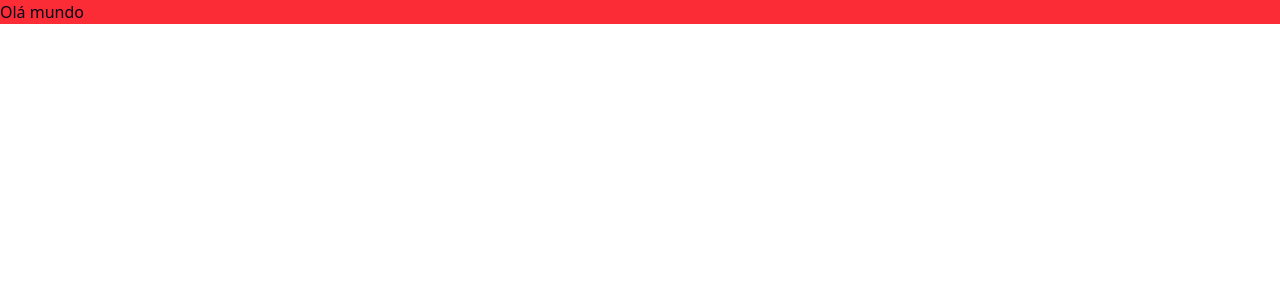
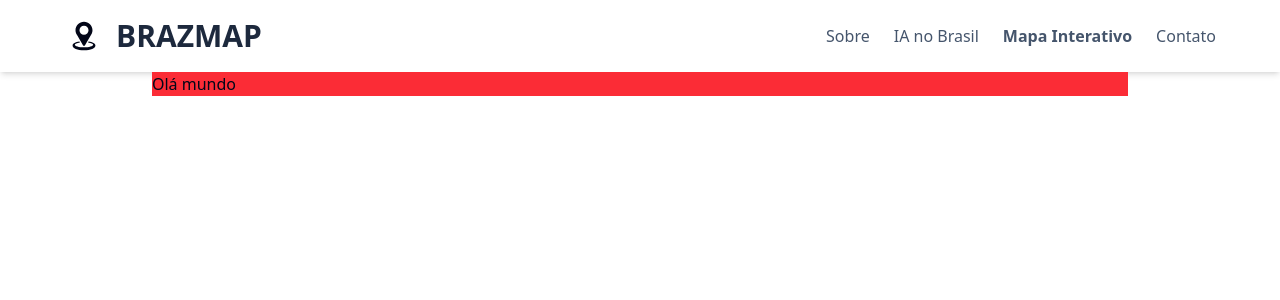
Before and after one commit to joseajr17/interactive-map, a Next.js app: page / in a window 1280 px wide. Shown: the top 300 px of the page. Built offline with nearby package versions, Linux system fonts and the light colour scheme.

Commit message:
feat: components <Header /> and <Container />

```diff
--- a/src/app/layout.tsx
+++ b/src/app/layout.tsx
@@ -1,5 +1,7 @@
 import type { Metadata } from "next";
 import "./globals.css";
+import { Container } from "@/components/Container";
+import { Header } from "@/components/Header";
 
 export const metadata: Metadata = {
   title: "Mapa Interativo",
@@ -13,11 +15,9 @@ export default function RootLayout({
 }>) {
   return (
     <html lang="pt-BR">
-      <body
-        suppressHydrationWarning
-        className={``}
-      >
-        {children}
+      <body suppressHydrationWarning className={``}>
+        <Header />
+        <Container>{children}</Container>
       </body>
     </html>
   );
--- /dev/null
+++ b/src/components/Container/index.tsx
@@ -0,0 +1,11 @@
+type ContainerProps = {
+  children: React.ReactNode;
+};
+
+export function Container({ children }: ContainerProps) {
+  return (
+    <div className="flex-grow">
+      <div className="max-w-screen-lg mx-auto px-6">{children}</div>
+    </div>
+  );
+}
--- /dev/null
+++ b/src/components/Header/index.tsx
@@ -0,0 +1,52 @@
+import Link from "next/link";
+
+import MarkerIcon from "../../../public/marker-icon.svg";
+import Image from "next/image";
+
+export function Header() {
+  return (
+    <header className="flex w-full flex-col items-center justify-between gap-4 bg-white px-4 py-4 shadow-md sm:flex-row sm:px-8 lg:px-16">
+      <h1 className="text-3xl font-extrabold text-slate-800">
+        <Link
+          href="/"
+          className="flex items-center gap-3 transition-opacity hover:opacity-80"
+        >
+          <Image
+            src={MarkerIcon}
+            alt="Ícone de um marcador no mapa"
+            width={40}
+            height={40}
+          />
+          <span>BRAZMAP</span>
+        </Link>
+      </h1>
+
+      <nav className="flex items-center gap-4 sm:gap-6">
+        <Link
+          href="/"
+          className="text-slate-600 transition-colors duration-300 hover:text-blue-600"
+        >
+          Sobre
+        </Link>
+        <Link
+          href="/"
+          className="text-slate-600 transition-colors duration-300 hover:text-blue-600"
+        >
+          IA no Brasil
+        </Link>
+        <Link
+          href="/"
+          className="font-semibold text-slate-600 transition-colors duration-300 hover:text-blue-600"
+        >
+          Mapa Interativo
+        </Link>
+        <Link
+          href="/"
+          className="text-slate-600 transition-colors duration-300 hover:text-blue-600"
+        >
+          Contato
+        </Link>
+      </nav>
+    </header>
+  );
+}
```
Also changed, not shown: public/marker-icon.svg (added).
